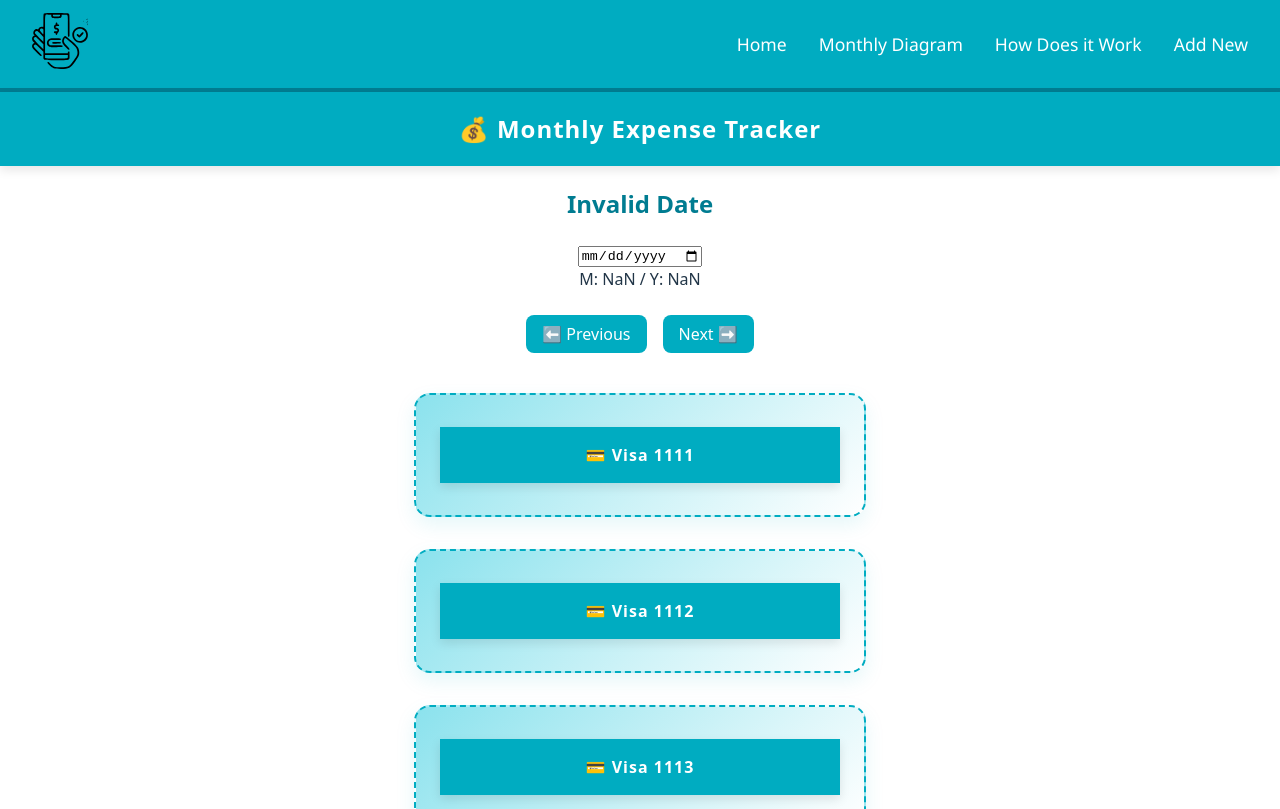
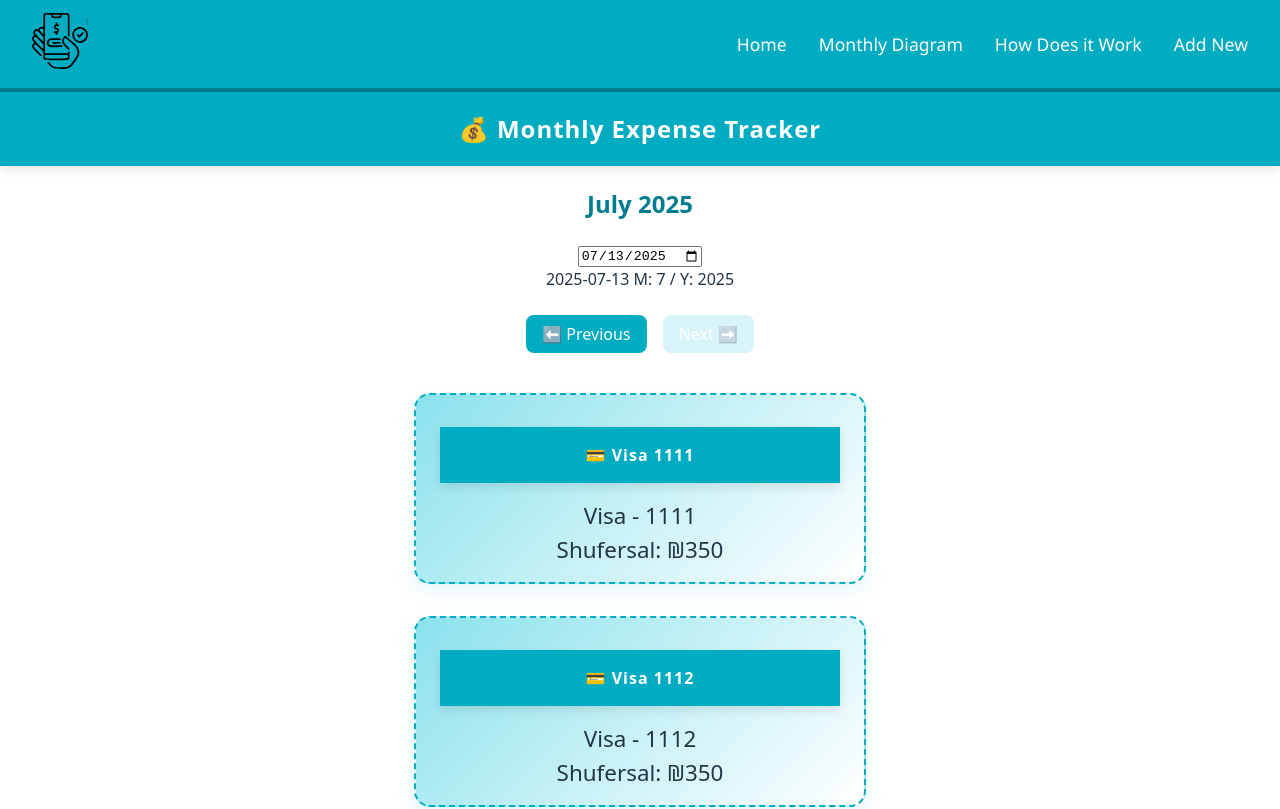
Before and after one commit to mayoush89k/dailyExpenceTracker, a React (Vite) app in the folder client/: page / in a window 1280 px wide. Shown: the top 809 px of the page. Built offline with nearby package versions, Linux system fonts and the light colour scheme.

Commit message:
fixing iso date format

```diff
--- a/client/src/App.jsx
+++ b/client/src/App.jsx
@@ -23,8 +23,13 @@ function App() {
   const [left, setLeft] = useState(false);
   const [right, setRight] = useState(true);
 
-  const [currDate, setCurrDate] = useState();
-
+  const [currDate, setCurrDate] = useState(() => {
+    const today = new Date();
+    const offset = today.getTimezoneOffset();
+    return new Date(today.getTime() - offset * 60 * 1000)
+      .toISOString()
+      .split("T")[0];
+  });
   useEffect(() => {
     if (currMonth == 0) {
       decreaseYear();
@@ -36,9 +41,12 @@ function App() {
   }, [currMonth, currYear]);
 
   useEffect(() => {
-    setCurrMonth(new Date(currDate).getMonth() + 1);
-    setCurrYear(new Date(currDate).getFullYear());
-    console.log();
+    if (currDate) {
+      const date = new Date(currDate);
+      setCurrMonth(date.getMonth() + 1);
+      setCurrYear(date.getFullYear());
+      console.log("Selected Date:", currDate);
+    }
   }, [currDate]);
 
   return (
@@ -55,8 +63,15 @@ function App() {
               })}
             </h2>
 
-            <input type="date" onChange={(e) => setCurrDate(e.target.value)} />
-            <section>{currDate} M: {new Date(currDate).getMonth() + 1} / Y: {new Date(currDate).getFullYear()}</section>
+            <input
+              type="date"
+              value={new Date().toISOString().slice(0, 10)}
+              onChange={(e) => setCurrDate(e.target.value)}
+            />
+            <section>
+              {currDate} M: {new Date(currDate).getMonth() + 1} / Y:{" "}
+              {new Date(currDate).getFullYear()}
+            </section>
             <NavMonths setLeft={setLeft} setRight={setRight} />
             {left && (
               <ExpensesPage
--- a/client/src/context/ExpenseContext.jsx
+++ b/client/src/context/ExpenseContext.jsx
@@ -9,9 +9,13 @@ export const ExpenseProvider = ({ children }) => {
   const [currMonth, setCurrMonth] = useState(
     new Date(today.toLocaleDateString()).getMonth() + 1
   );
+
   const [currYear, setCurrYear] = useState(
     new Date(today.toLocaleDateString()).getFullYear()
   );
+  console.log(currMonth);
+  console.log(currYear);
+
 
   const [totalOfThisMonth, setTotalOfThisMonth] = useState(0);
 
```
